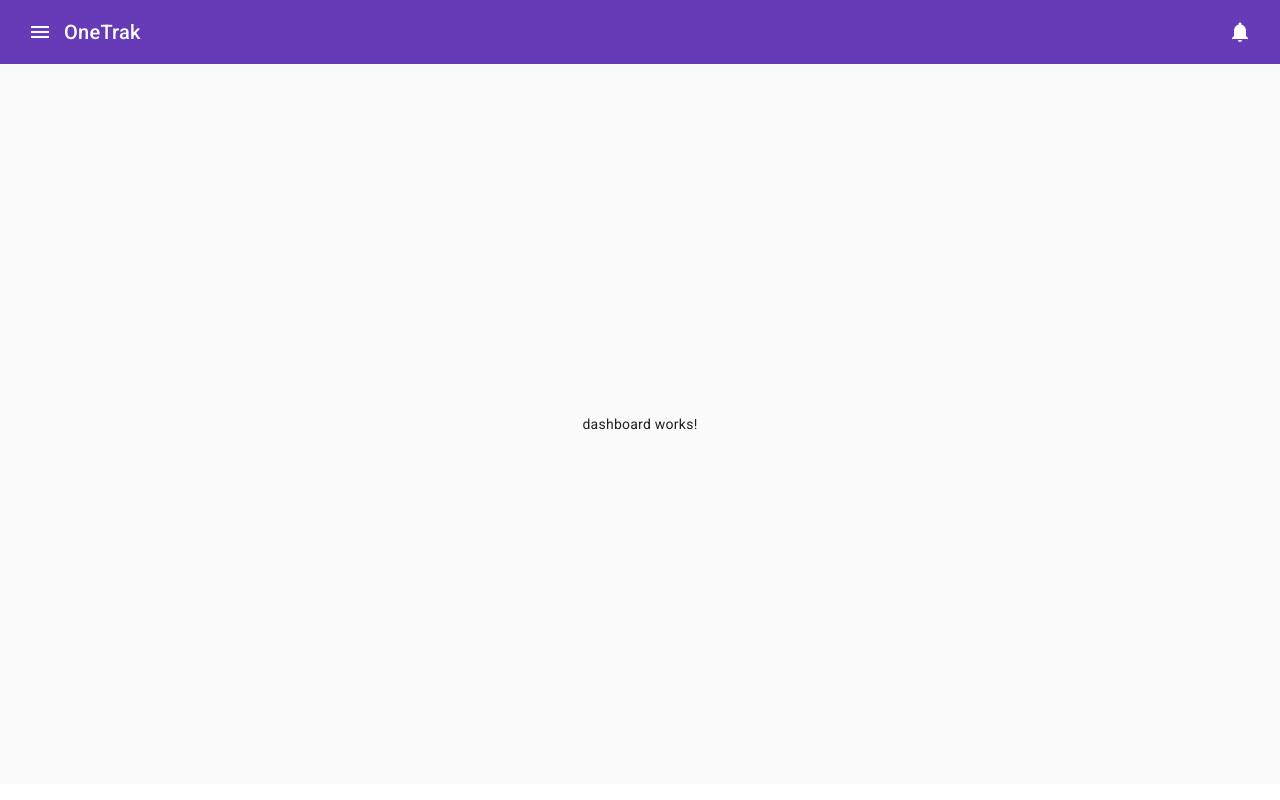
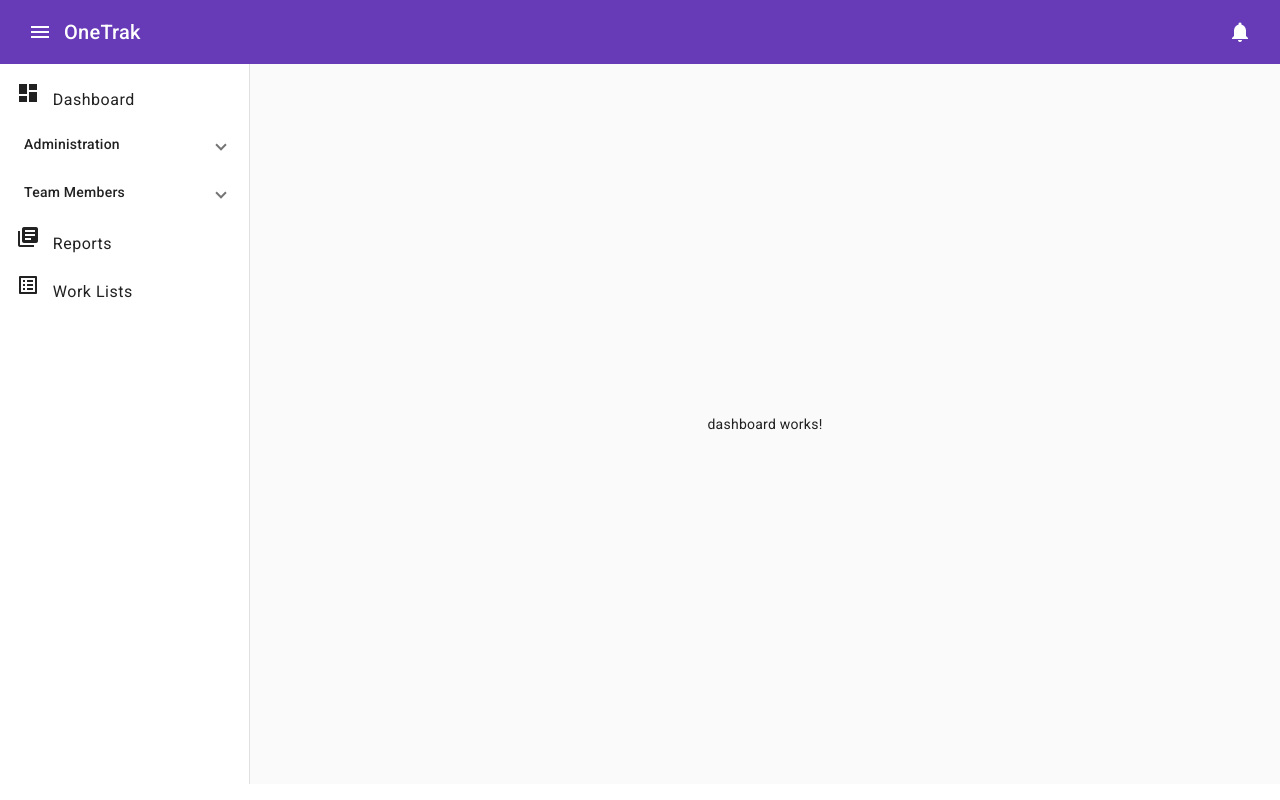
Before and after one commit to DFWTexan/OneTrack_v2, an Angular app in the folder onetrack_v2.client/: page /dashboard in a window 1280 px wide. Built offline with nearby package versions, Linux system fonts and the light colour scheme.

Commit message:
Update side-menu-nav.component.html

```diff
--- a/onetrack_v2.client/src/app/side-menu-nav/side-menu-nav/side-menu-nav.component.html
+++ b/onetrack_v2.client/src/app/side-menu-nav/side-menu-nav/side-menu-nav.component.html
@@ -41,6 +41,7 @@
   <mat-sidenav
     #sidenav
     mode="side"
+    opened="true"
     [class.mat-elevation-z4]="true"
     class="app-sidenav"
   >
```
